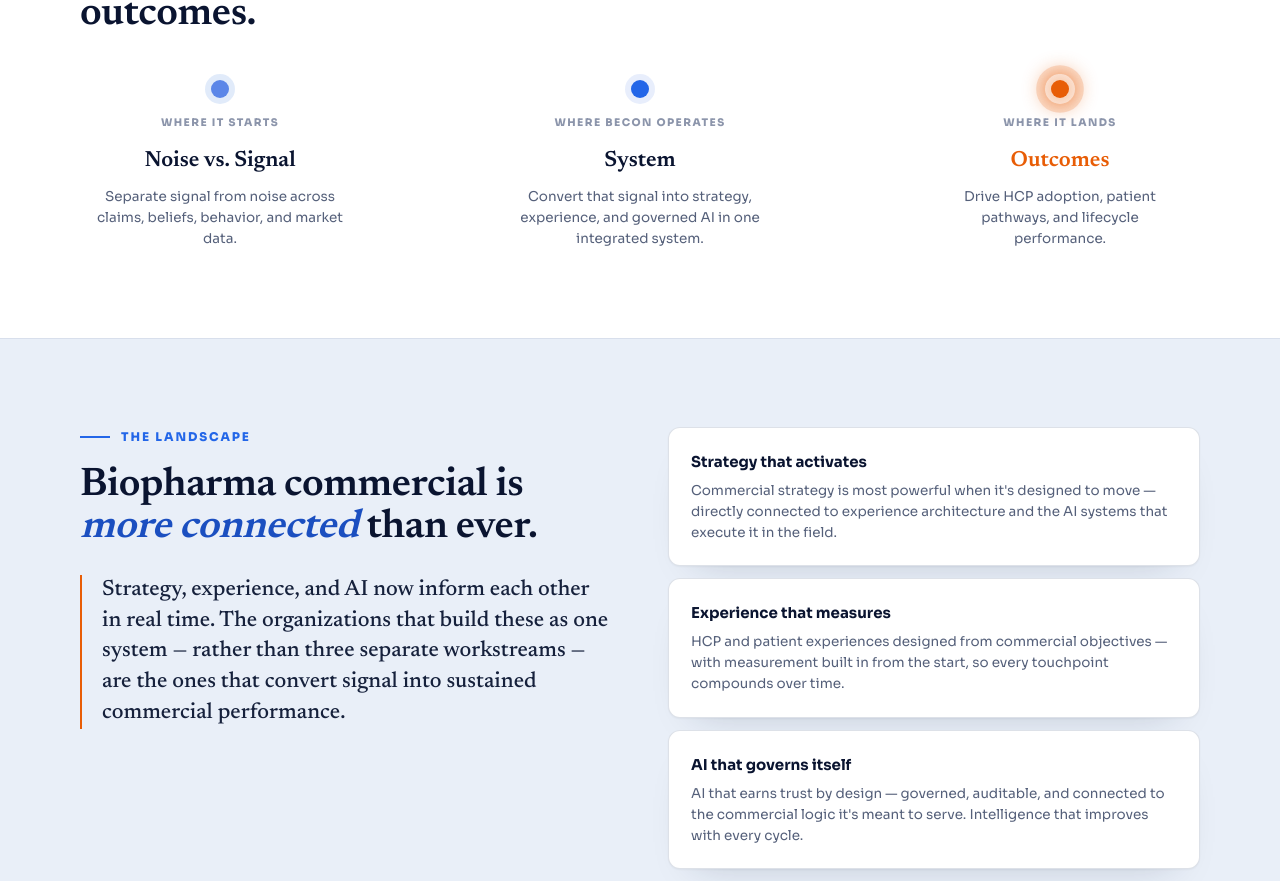
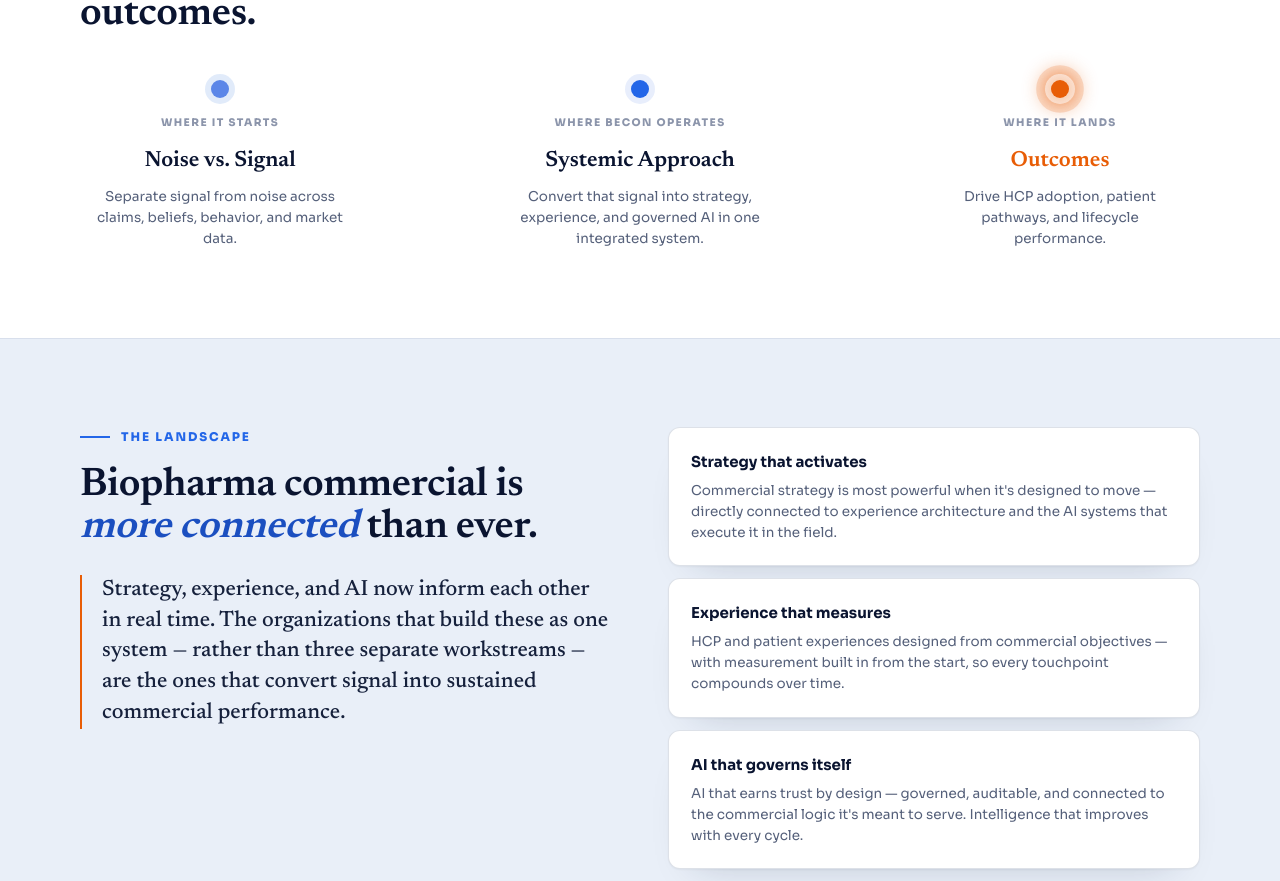
Before and after one commit to SashaBeCon/becongroup-website, a Next.js app: page / in a window 1280 px wide. Shown: the part 853-1734 px from the top of the page. Built offline with nearby package versions, Linux system fonts and the light colour scheme.

Commit message:
Copy updates: hero, Translation Arc, System 02, How We Work 02

```diff
--- a/app/page.tsx
+++ b/app/page.tsx
@@ -94,7 +94,7 @@ function GroupHome() {
           <SignalStrip
             items={[
               { kicker: "Where it starts", title: "Noise vs. Signal", desc: "Separate signal from noise across claims, beliefs, behavior, and market data." },
-              { kicker: "Where BeCon operates", title: "System", desc: "Convert that signal into strategy, experience, and governed AI in one integrated system." },
+              { kicker: "Where BeCon operates", title: "Systemic Approach", desc: "Convert that signal into strategy, experience, and governed AI in one integrated system." },
               { kicker: "Where it lands", title: "Outcomes", desc: "Drive HCP adoption, patient pathways, and lifecycle performance." },
             ]}
           />
```
